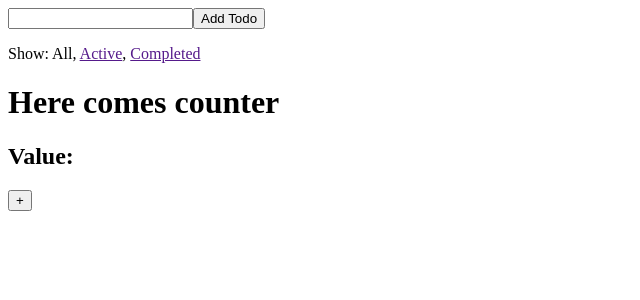
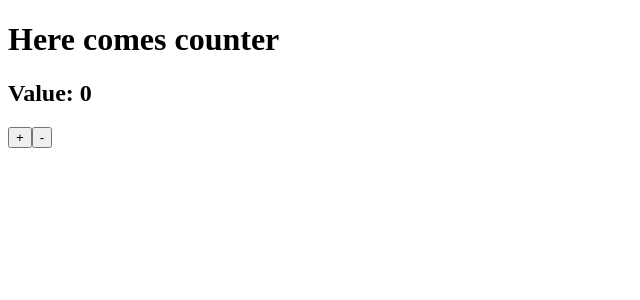
Before and after one commit to IlyaLisitsin/react-redux-timer, a React (Create React App) app: page / in a window 1280 px wide. Shown: the top 300 px of the page, without its empty margins (0-640 px from the left). Built offline with nearby package versions, Linux system fonts and the light colour scheme.

Commit message:
increment/decrement works

```diff
--- a/src/components/App.js
+++ b/src/components/App.js
@@ -7,11 +7,11 @@ import CounterUse from '../containers/CounterAct'
 
 const App = () => (
   <div>
-    <AddTodo />
-    <VisibleTodoList />
-    <Footer />
-    <Counter />
-    {/*<CounterUse />*/}
+    {/*<AddTodo />*/}
+    {/*<VisibleTodoList />*/}
+    {/*<Footer />*/}
+    {/*<Counter />*/}
+    <CounterUse />
   </div>
 )
 
--- a/src/components/Counter.js
+++ b/src/components/Counter.js
@@ -1,11 +1,12 @@
 import React from 'react';
 import { connect } from 'react-redux'
 
-const Counter = ({ value, onIncrementClick }) => (
+const Counter = ({ value, onIncrementClick, onDecrementClick }) => (
     <div>
         <h1>Here comes counter</h1>
         <h2>Value: {value}</h2>
         <button onClick={() => onIncrementClick()}>+</button>
+        <button onClick={() => onDecrementClick()}>-</button>
     </div>
 )
 
--- a/src/containers/CounterAct.js
+++ b/src/containers/CounterAct.js
@@ -4,30 +4,32 @@ import { increment } from '../actions'
 import Counter from "../components/Counter";
 
 const CounterAct = (state = 0, action) => {
-    switch(state.type) {
+    console.log(action)
+    switch(action.type) {
         case 'INCREMENT':
             return state + 1
         case 'DECREMENT':
             return state - 1
         default:
-            state
+            return state
     }
 }
 
-const mapStateToProps = state => {
-    return state
-}
-
-const mapDispatchToProps = dispatch => {
-    return {
-        onIncrementClick: dispatch(increment())
-    }
-}
-
-const CounterUse = connect(
-    mapStateToProps,
-    mapDispatchToProps
-)(Counter)
+// const mapStateToProps = state => {
+//     return state
+// }
+//
+// const mapDispatchToProps = dispatch => {
+//     return {
+//         onIncrementClick: dispatch(increment())
+//     }
+// }
+//
+// const CounterUse = connect(
+//     mapStateToProps,
+//     mapDispatchToProps
+// )(Counter)
 
 
-export default CounterUse
+// export default CounterUse
+export default CounterAct
--- a/src/index.js
+++ b/src/index.js
@@ -1,15 +1,41 @@
 import React from 'react'
 import ReactDOM from 'react-dom'
 import { Provider } from 'react-redux'
+import Counter from './components/Counter'
+// import CounterAct from './containers/CounterAct'
 import { createStore } from 'redux'
-import todoApp from './reducers'
-import App from './components/App'
+// import todoApp from './reducers'
+// import App from './components/App'
+//
 
-let store = createStore(todoApp)
+const CounterAct = (state = 0, action) => {
+    console.log(action)
+    switch(action.type) {
+        case 'INCREMENT':
+            return state + 1
+        case 'DECREMENT':
+            return state - 1
+        default:
+            return state
+    }
+}
+let store = createStore(CounterAct)
 
-ReactDOM.render(
-  <Provider store={store}>
-    <App />
-  </Provider>,
-  document.getElementById('root')
-)
+const render = () => {
+    ReactDOM.render(
+        <Counter
+            value={store.getState()}
+            onIncrementClick={() => {
+                store.dispatch({ type: 'INCREMENT' })
+            }}
+            onDecrementClick={() => {
+                store.dispatch({ type: 'DECREMENT' })
+            }}
+        />,
+        document.getElementById('root')
+    )
+}
+
+render()
+
+store.subscribe(render)
```
